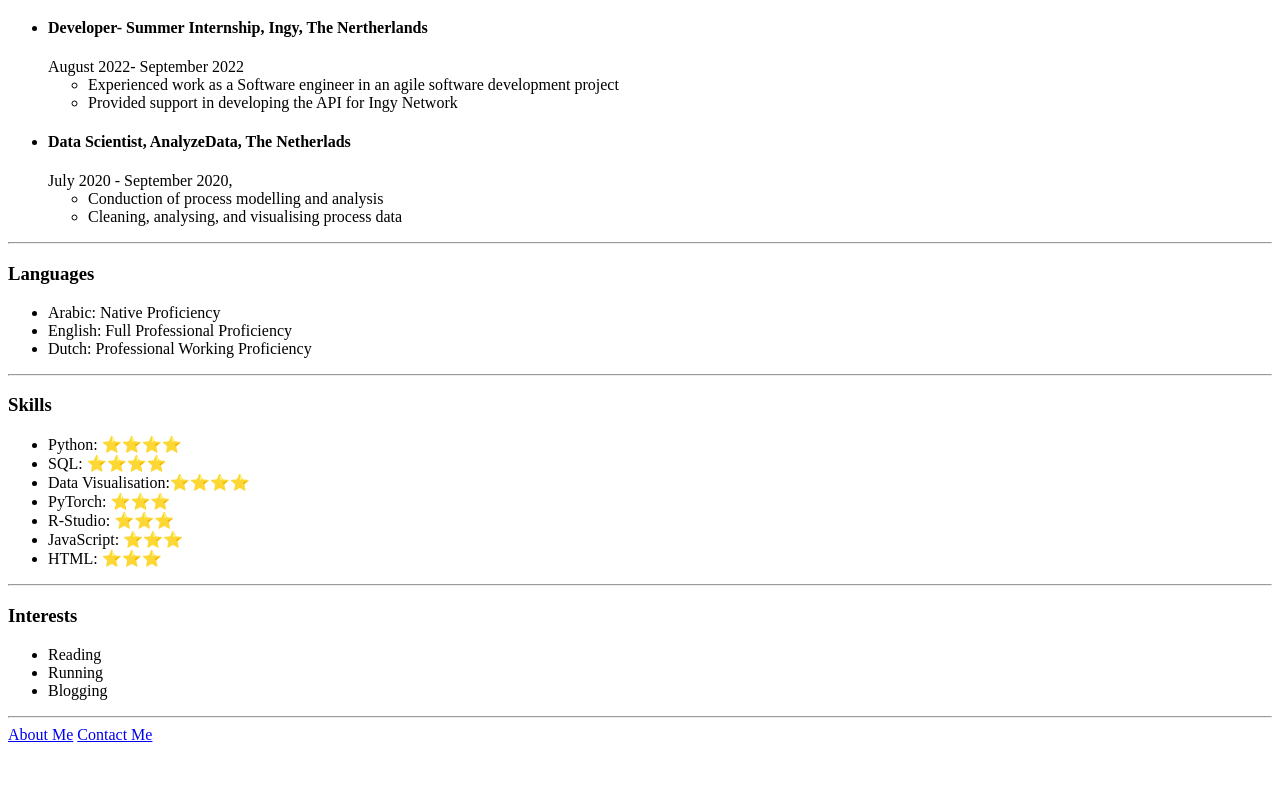
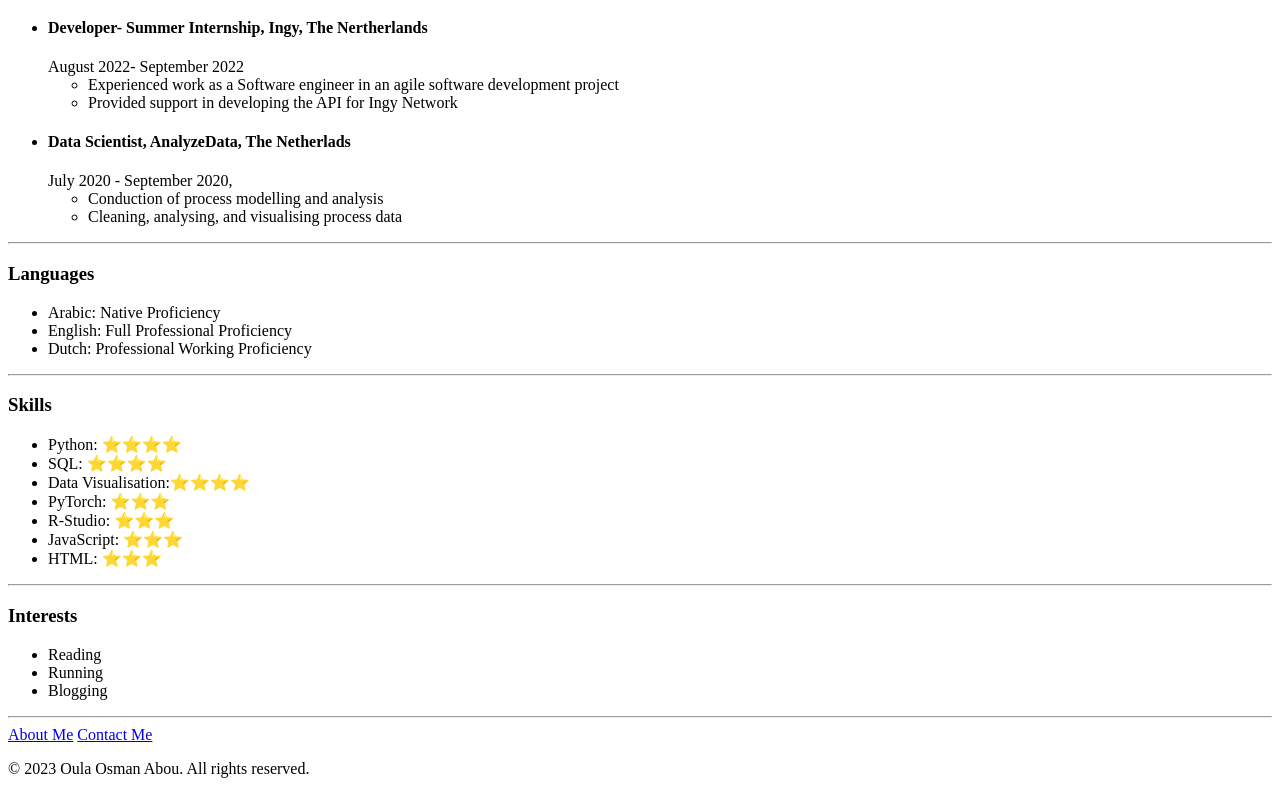
Before and after one commit to OulaOsman/portfolio.html, a plain HTML site: page index.html in a window 1280 px wide. Shown: the part 1011-1805 px from the top of the page. Before the commit the page ends 1763 px from the top, so only its background shows below. Drawn offline with Linux system fonts and the light colour scheme.

Commit message:
Edited index: Added a footer

```diff
--- a/index.html
+++ b/index.html
@@ -100,6 +100,8 @@
 
     <a href="public/aboutme.html">About Me</a>
     <a href="public/contact.html">Contact Me</a>
+    <footer><p>© 2023 Oula Osman Abou. All rights reserved.</p></footer>
+
 
 </body>
 </html>
```
